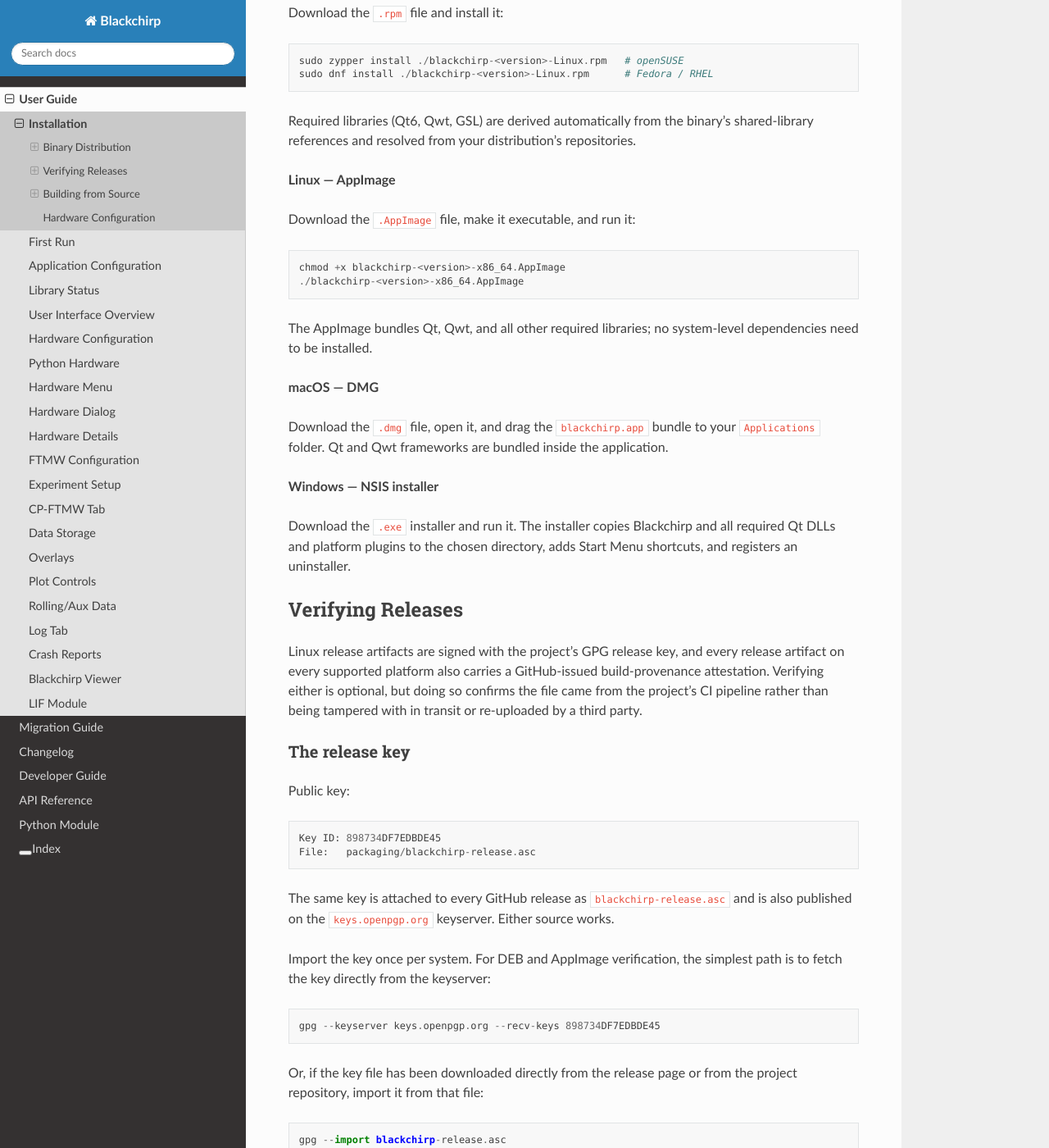
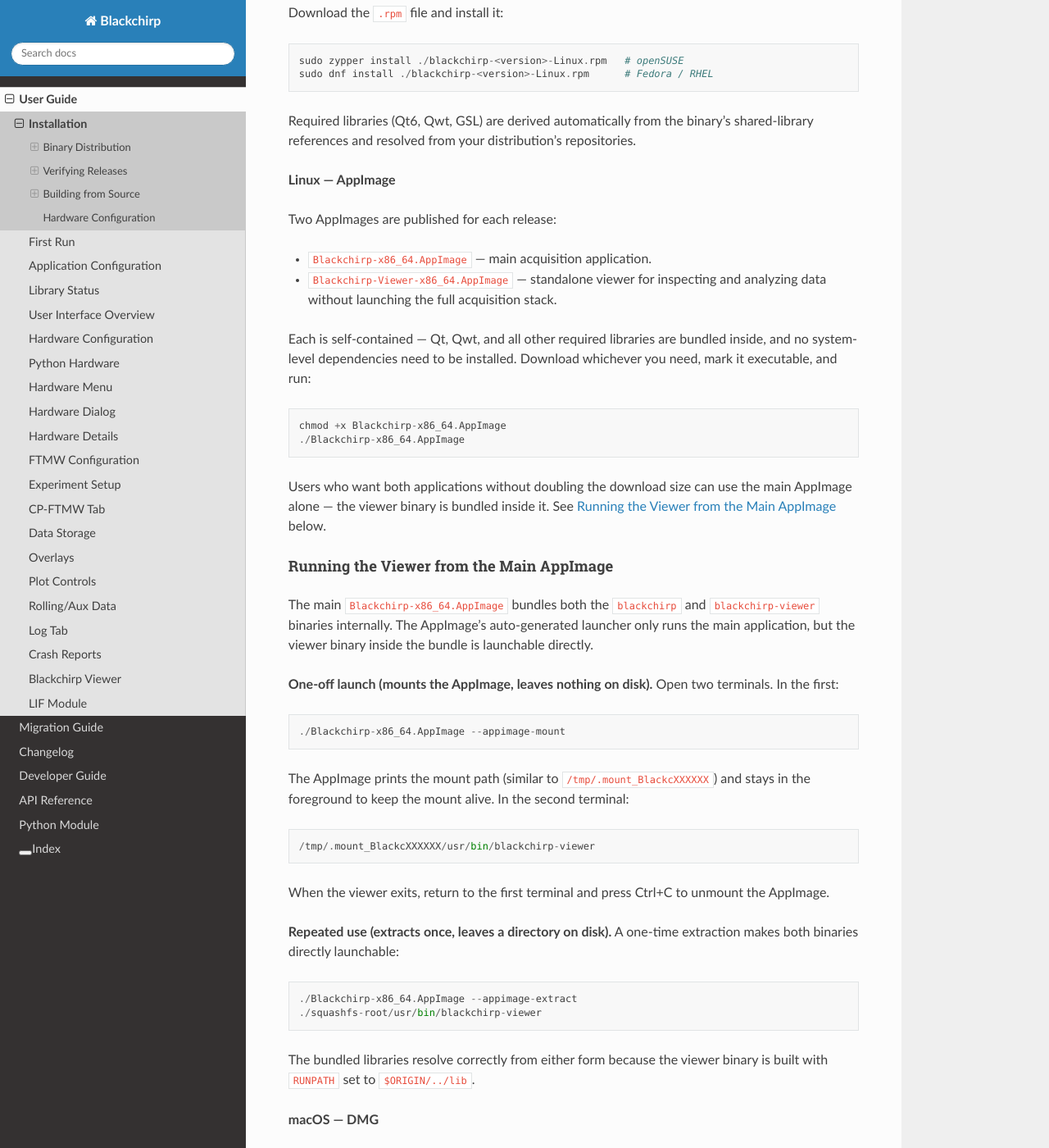
Before and after one commit to kncrabtree/blackchirp, a Sphinx documentation site: the page built from doc/source/user_guide/installation.rst, in a window 1280 px wide and 1400 px high, scrolled down 1261 px. Shown: the whole window at 82% size. Built offline with Sphinx 7.4.7 and the Read the Docs theme 3.1.0, drawn with Linux system fonts in a browser that asks for light colours; some of the changed text lies outside the part shown.

Commit message:
Ship a viewer AppImage; document running viewer from main
linuxdeploy binds an AppImage's AppRun to a single .desktop file, so
delivering a viewer-entry AppImage requires a second linuxdeploy
invocation against a cloned AppDir tree. The deb/rpm/dmg/exe formats
all install both blackchirp and blackchirp-viewer; this brings the
AppImage to the same parity.

OUTPUT= pins the viewer AppImage's filename. Without it, appimagetool
mangles Name=Blackchirp Viewer to Blackchirp_Viewer-x86_64.AppImage
with an underscore, which would break the docs' Blackchirp-Viewer-*
glob.

Users who would rather not download both AppImages can run the viewer
from inside the main one via --appimage-mount or --appimage-extract:
the main AppImage bundles both binaries and the viewer's
RUNPATH=\$ORIGIN/../lib resolves the bundled libs without AppRun's
env setup.

Co-Authored-By: Claude Opus 4.7 (1M context) <noreply@anthropic.com>

```diff
--- a/doc/source/user_guide/installation.rst
+++ b/doc/source/user_guide/installation.rst
@@ -37,7 +37,7 @@ Each release provides the following artifacts:
      - ``.rpm``
      - Dependencies resolved automatically by ``zypper`` / ``dnf`` / ``yum``
    * - Linux (universal)
-     - ``.AppImage``
+     - ``.AppImage`` (two: main app and viewer)
      - Self-contained; runs on Arch, NixOS, and any other Linux distribution
    * - Linux (generic)
      - ``.tar.gz``
@@ -79,13 +79,56 @@ repositories.
 
 **Linux — AppImage**
 
-Download the ``.AppImage`` file, make it executable, and run it::
+Two AppImages are published for each release:
 
-    chmod +x blackchirp-<version>-x86_64.AppImage
-    ./blackchirp-<version>-x86_64.AppImage
+* ``Blackchirp-x86_64.AppImage`` — main acquisition application.
+* ``Blackchirp-Viewer-x86_64.AppImage`` — standalone viewer for
+  inspecting and analyzing data without launching the full
+  acquisition stack.
 
-The AppImage bundles Qt, Qwt, and all other required libraries; no
-system-level dependencies need to be installed.
+Each is self-contained — Qt, Qwt, and all other required libraries
+are bundled inside, and no system-level dependencies need to be
+installed. Download whichever you need, mark it executable, and run::
+
+    chmod +x Blackchirp-x86_64.AppImage
+    ./Blackchirp-x86_64.AppImage
+
+Users who want both applications without doubling the download size
+can use the main AppImage alone — the viewer binary is bundled inside
+it. See :ref:`installation-appimage-viewer-from-main` below.
+
+.. _installation-appimage-viewer-from-main:
+
+Running the Viewer from the Main AppImage
+^^^^^^^^^^^^^^^^^^^^^^^^^^^^^^^^^^^^^^^^^
+
+The main ``Blackchirp-x86_64.AppImage`` bundles both the
+``blackchirp`` and ``blackchirp-viewer`` binaries internally. The
+AppImage's auto-generated launcher only runs the main application,
+but the viewer binary inside the bundle is launchable directly.
+
+**One-off launch (mounts the AppImage, leaves nothing on disk).**
+Open two terminals. In the first::
+
+    ./Blackchirp-x86_64.AppImage --appimage-mount
+
+The AppImage prints the mount path (similar to
+``/tmp/.mount_BlackcXXXXXX``) and stays in the foreground to keep the
+mount alive. In the second terminal::
+
+    /tmp/.mount_BlackcXXXXXX/usr/bin/blackchirp-viewer
+
+When the viewer exits, return to the first terminal and press Ctrl+C
+to unmount the AppImage.
+
+**Repeated use (extracts once, leaves a directory on disk).**
+A one-time extraction makes both binaries directly launchable::
+
+    ./Blackchirp-x86_64.AppImage --appimage-extract
+    ./squashfs-root/usr/bin/blackchirp-viewer
+
+The bundled libraries resolve correctly from either form because the
+viewer binary is built with ``RUNPATH`` set to ``$ORIGIN/../lib``.
 
 **macOS — DMG**
 
```
Also changed, not shown: dev-docs/packaging-and-ci.md (+20 -0 lines), 1 other file.
